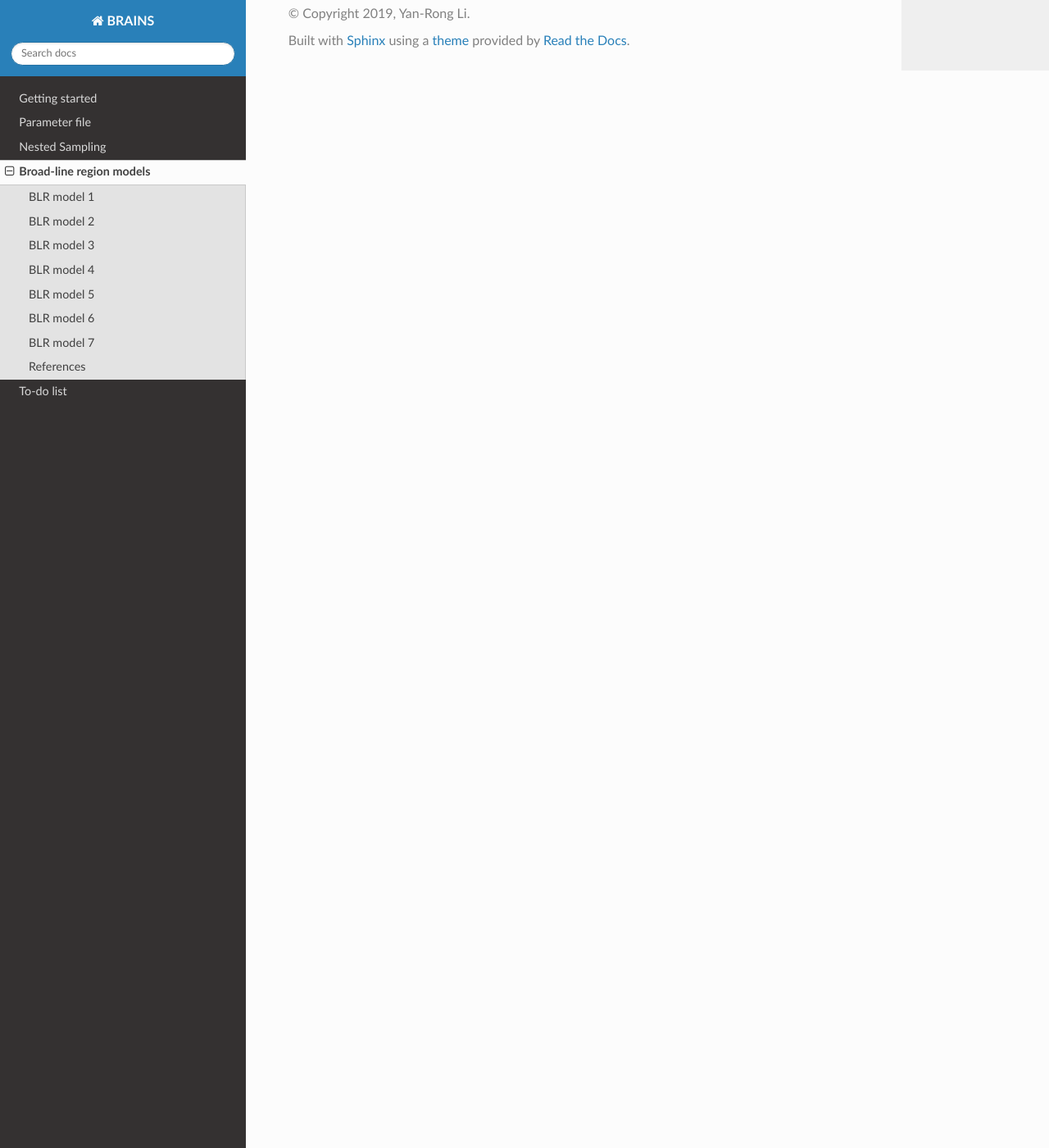
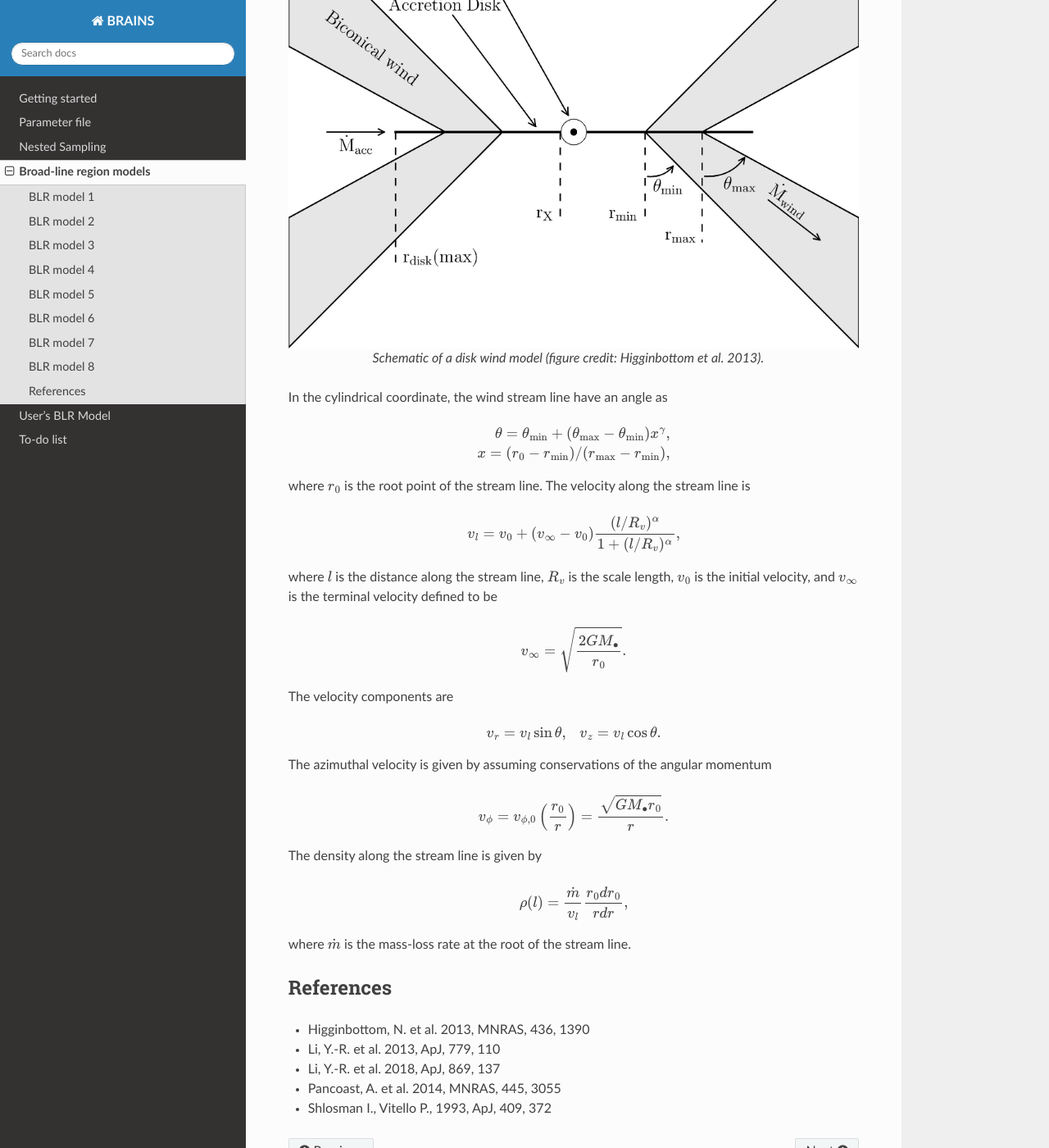
Before and after one commit to LiyrAstroph/BRAINS, a Sphinx documentation site: the page built from docs/model.rst, in a window 1280 px wide and 1400 px high, scrolled down 3093 px. Shown: the whole window at 82% size. Built offline with Sphinx 7.4.7 and the Read the Docs theme 2.0.0, drawn with Linux system fonts in a browser that asks for light colours; some of the changed text lies outside the part shown.

Commit message:
update docs.

```diff
--- a/docs/conf.py
+++ b/docs/conf.py
@@ -40,6 +40,7 @@ release = u''
 # ones.
 extensions = [
     'sphinx.ext.mathjax',
+    'sphinx.ext.todo',
 ]
 
 # Add any paths that contain templates here, relative to this directory.
@@ -183,3 +184,6 @@ epub_exclude_files = ['search.html']
 
 
 # -- Extension configuration -------------------------------------------------
+
+[extensions]
+todo_include_todos=True
--- a/docs/index.rst
+++ b/docs/index.rst
@@ -25,6 +25,7 @@ Documentation
    param.rst
    mcmc.rst
    model.rst
+   user_model.rst
    todo.rst
 
 
--- a/docs/model.rst
+++ b/docs/model.rst
@@ -102,8 +102,59 @@ This is the shadowed model in Li et al. (2018).
 
   Schematic of a disk-like broad-line region with two zones (Li et al. 2018).
 
+BLR model 8
+===========
+A disk wind model from Shlosman & Vitello (1993).
+
+.. figure:: _static/fig_diskwind.jpg
+  :align: center
+
+  Schematic of a disk wind model (figure credit: Higginbottom et al. 2013).
+
+In the cylindrical coordinate, the wind stream line have an angle as
+
+.. math::
+  \theta = \theta_{\rm min} + (\theta_{\rm max}-\theta_{\rm min})x^\gamma,\\
+  x=(r_0-r_{\rm min})/(r_{\rm max}-r_{\rm min}),
+
+where :math:`r_0` is the root point of the stream line. The velocity along the stream line
+is
+
+.. math::
+  v_l = v_0 + (v_\infty-v_0)\frac{(l/R_v)^\alpha}{1 + (l/R_v)^\alpha},
+
+where :math:`l` is the distance along the stream line, :math:`R_v` is the scale length,
+:math:`v_0` is the initial velocity, and :math:`v_\infty` is the terminal velocity defined
+to be
+
+.. math::
+  v_\infty = \sqrt{\frac{2GM_\bullet}{r_0}}.
+
+The velocity components are
+
+.. math::
+  v_r = v_l \sin\theta, ~~~ v_z = v_l \cos\theta.
+
+The azimuthal velocity is given by assuming conservations of the angular momentum
+
+.. math::
+  v_\phi = v_{\phi, 0}\left(\frac{r_0}{r}\right) = \frac{\sqrt{GM_\bullet r_0}}{r}.
+
+The density along the stream line is given by
+
+.. math::
+  \rho(l) = \frac{\dot m}{v_l} \frac{r_0 dr_0}{rdr},
+
+where :math:`\dot m` is the mass-loss rate at the root of the stream line.
+
 References
 ==========
-Li, Y.-R. et al. 2013, ApJ, 779, 110
-Li, Y.-R. et al. 2018, ApJ, 869, 137
-Pancoast, A. et al. 2014, MNRAS, 445, 3055
+* Higginbottom, N. et al. 2013, MNRAS, 436, 1390
+
+* Li, Y.-R. et al. 2013, ApJ, 779, 110
+
+* Li, Y.-R. et al. 2018, ApJ, 869, 137
+
+* Pancoast, A. et al. 2014, MNRAS, 445, 3055
+
+* Shlosman I., Vitello P., 1993, ApJ, 409, 372
--- /dev/null
+++ b/docs/user_model.rst
@@ -0,0 +1,5 @@
+******************
+User's BLR Model
+******************
+
+``brains`` allows user to define their own BLR model.
```
Also changed, not shown: docs/todo.rst (+9 -9 lines), docs/_static/fig_diskwind.jpg (added), 1 other file.
